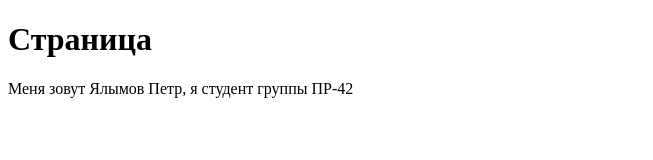
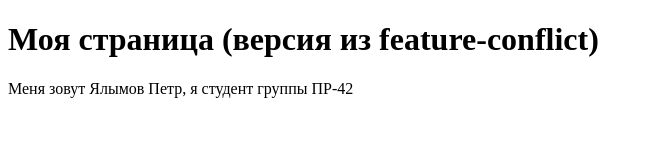
Before and after one commit to undervalued1/praktikaGit, a plain HTML site: page index.html in a window 1280 px wide. Shown: the whole page, without its empty margins (0-653 px from the left). Drawn offline with Linux system fonts and the light colour scheme.

Commit message:
Change feature-conflict

```diff
--- a/index.html
+++ b/index.html
@@ -6,7 +6,7 @@
     <title>Document</title>
 </head>
 <body>
-    <H1>Страница</H1>
+    <h1> Моя страница (версия из feature-conflict) </h1>
     <p>Меня зовут Ялымов Петр, я студент группы ПР-42</p>
 </body>
 </html>
```
